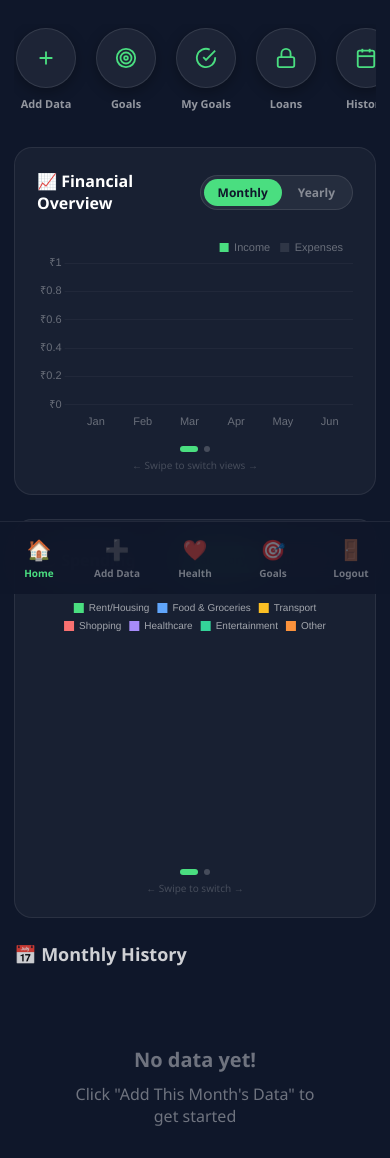
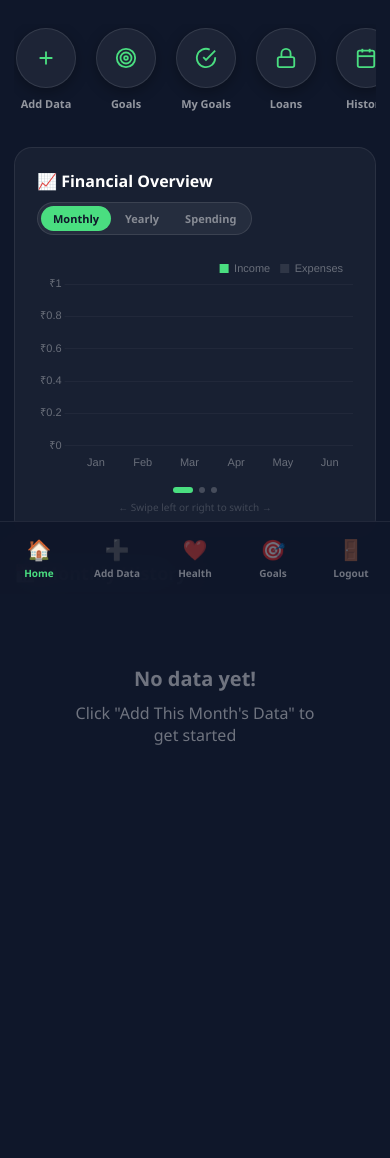
Before and after one commit to Bhatt753/financeiq, a Flask app: page /dashboard in a window 390 px wide. Shown: the part 250-1408 px from the top of the page. After the commit the page ends 995 px from the top, so only its background shows below. Run offline with Flask 3, Linux system fonts and the light colour scheme; the visitor is signed in with stand-in values (Sample User, id 1); data that the repository does not hold is empty; some libraries are stand-ins or nearby versions.

Commit message:
Single slider with 3 slides on mobile, smooth pointer swipe

```diff
--- a/templates/dashboard.html
+++ b/templates/dashboard.html
@@ -45,7 +45,7 @@
         .mobile-actions {
             display:none; overflow-x:auto; gap:16px;
             padding:4px 0 12px; margin-bottom:24px;
-            scrollbar-width:none; -webkit-tap-highlight-color:transparent;
+            scrollbar-width:none;
         }
         .mobile-actions::-webkit-scrollbar { display:none; }
         .mob-act { flex:0 0 auto; display:flex; flex-direction:column; align-items:center; gap:8px; text-decoration:none; min-width:64px; }
@@ -58,7 +58,7 @@
         .mob-circle svg { width:22px; height:22px; }
         .mob-act:hover .mob-circle, .mob-act:active .mob-circle {
             background:rgba(74,222,128,0.15); border-color:#4ade80;
-            transform:translateY(-3px); box-shadow:0 10px 24px rgba(74,222,128,0.2);
+            transform:translateY(-3px);
         }
         .mob-act span { font-size:11px; font-weight:600; color:rgba(255,255,255,0.55); text-align:center; }
 
@@ -79,7 +79,7 @@
             border-radius:18px; padding:22px; margin-bottom:24px;
             overflow:hidden; width:100%;
         }
-        .chart-header { display:flex; justify-content:space-between; align-items:center; margin-bottom:18px; }
+        .chart-header { display:flex; justify-content:space-between; align-items:center; margin-bottom:18px; flex-wrap:wrap; gap:10px; }
         .chart-title { font-size:16px; font-weight:600; color:white; }
 
         .toggle-pill {
@@ -87,71 +87,44 @@
             border:1px solid rgba(255,255,255,0.1); border-radius:20px; padding:3px; gap:2px;
         }
         .tbtn {
-            padding:5px 14px; border-radius:16px; font-size:12px; font-weight:600;
+            padding:5px 12px; border-radius:16px; font-size:11px; font-weight:600;
             border:none; background:none; cursor:pointer; color:rgba(255,255,255,0.45);
             font-family:'Segoe UI',sans-serif; transition:all 0.22s;
         }
         .tbtn.active { background:#4ade80; color:#0f172a; }
 
-        /* KEY FIX: touch-action:none allows horizontal swipe */
-        .slider-wrap {
+        /* SLIDER */
+        .slider-outer {
             overflow:hidden;
-            touch-action:none;
             width:100%;
-            cursor:grab;
+            border-radius:10px;
+            user-select:none;
         }
-        .slider-wrap:active { cursor:grabbing; }
-        .slides {
+        .slider-track {
             display:flex;
-            transition:transform 0.45s cubic-bezier(0.22,1,0.36,1);
+            transition:transform 0.42s cubic-bezier(0.25,1,0.5,1);
             will-change:transform;
         }
-        .slide { flex:0 0 100%; min-width:100%; }
+        .slider-item {
+            flex:0 0 100%;
+            min-width:100%;
+        }
         .ch-wrap { position:relative; height:260px; width:100%; }
 
+        /* Dots */
         .chart-dots { display:flex; justify-content:center; gap:6px; margin-top:14px; }
         .chart-dot {
             width:6px; height:6px; border-radius:50%;
             background:rgba(255,255,255,0.2); cursor:pointer; transition:all 0.25s;
         }
-        .chart-dot.active { background:#4ade80; width:18px; border-radius:3px; }
-        .swipe-tip { font-size:10px; color:rgba(255,255,255,0.2); text-align:center; margin-top:6px; }
+        .chart-dot.active { background:#4ade80; width:20px; border-radius:3px; }
+        .swipe-tip { font-size:10px; color:rgba(255,255,255,0.18); text-align:center; margin-top:7px; }
 
         /* DESKTOP SPENDING */
-        .spending-section {
-            display:grid; grid-template-columns:1fr 1fr;
-            gap:20px; margin-bottom:28px;
-        }
-        .spending-card {
-            background:rgba(255,255,255,0.04);
-            border:1px solid rgba(255,255,255,0.08);
-            border-radius:18px; padding:22px;
-        }
-        .spending-card-title {
-            font-size:15px; font-weight:600; color:rgba(255,255,255,0.8);
-            margin-bottom:18px;
-        }
+        .spending-section { display:grid; grid-template-columns:1fr 1fr; gap:20px; margin-bottom:28px; }
+        .spending-card { background:rgba(255,255,255,0.04); border:1px solid rgba(255,255,255,0.08); border-radius:18px; padding:22px; }
+        .spending-card-title { font-size:15px; font-weight:600; color:rgba(255,255,255,0.8); margin-bottom:18px; }
         .spending-ch-wrap { position:relative; height:280px; width:100%; }
-
-        /* MOBILE SPENDING SLIDER */
-        .mobile-spending-card {
-            display:none;
-            background:rgba(255,255,255,0.04);
-            border:1px solid rgba(255,255,255,0.08);
-            border-radius:18px; padding:22px; margin-bottom:24px; overflow:hidden;
-        }
-        .mob-slider-wrap {
-            overflow:hidden;
-            touch-action:none;
-            width:100%;
-        }
-        .mob-slides {
-            display:flex;
-            transition:transform 0.45s cubic-bezier(0.22,1,0.36,1);
-            will-change:transform;
-        }
-        .mob-slide { flex:0 0 100%; min-width:100%; }
-        .mob-ch-wrap { position:relative; height:260px; width:100%; }
 
         /* HISTORY */
         .section-title { font-size:18px; color:rgba(255,255,255,0.8); margin-bottom:20px; font-weight:600; }
@@ -182,6 +155,7 @@
         .bottom-nav a.active, .bottom-nav a:hover { color:#4ade80; }
         .nav-icon { font-size:20px; }
 
+        /* MOBILE: 3-slide chart, hide desktop spending */
         @media (max-width:768px) {
             .container { padding:18px 14px 90px; }
             .navbar { padding:12px 16px; }
@@ -192,9 +166,10 @@
             .mobile-actions { display:flex; }
             .quick-links { display:none; }
             .bottom-nav { display:flex; }
-            .ch-wrap { height:200px; }
+            .ch-wrap { height:220px; }
             .spending-section { display:none; }
-            .mobile-spending-card { display:block; }
+            /* Show 3rd dot on mobile only */
+            .dot-spending { display:flex; }
         }
 
         @media (min-width:769px) {
@@ -202,7 +177,10 @@
             .quick-links { display:grid; }
             .bottom-nav { display:none; }
             .spending-section { display:grid; }
-            .mobile-spending-card { display:none; }
+            /* Hide 3rd dot on desktop */
+            .dot-spending { display:none; }
+            /* Hide 3rd slide on desktop */
+            .slide-spending { display:none; }
         }
     </style>
 </head>
@@ -267,62 +245,56 @@
         <a href="/health" class="quick-card"><div class="icon">❤️</div><h3>Health Score</h3><p>See your financial health</p></a>
     </div>
 
-    <!-- MAIN CHART CARD -->
+    <!-- UNIFIED CHART CARD -->
     <div class="chart-card">
         <div class="chart-header">
             <div class="chart-title">📈 Financial Overview</div>
             <div class="toggle-pill">
-                <button class="tbtn active" id="tbm" onclick="goSlide(0,this)">Monthly</button>
-                <button class="tbtn" id="tby" onclick="goSlide(1,this)">Yearly</button>
+                <button class="tbtn active" id="tb0" onclick="go(0,this)">Monthly</button>
+                <button class="tbtn"         id="tb1" onclick="go(1,this)">Yearly</button>
+                <button class="tbtn dot-spending" id="tb2" onclick="go(2,this)">Spending</button>
             </div>
         </div>
 
-        <div class="slider-wrap" id="sw">
-            <div class="slides" id="sl">
-                <div class="slide"><div class="ch-wrap"><canvas id="barC"></canvas></div></div>
-                <div class="slide"><div class="ch-wrap"><canvas id="lineC"></canvas></div></div>
+        <div class="slider-outer" id="slOuter">
+            <div class="slider-track" id="slTrack">
+
+                <!-- Slide 0: Monthly Bar -->
+                <div class="slider-item">
+                    <div class="ch-wrap"><canvas id="barC"></canvas></div>
+                </div>
+
+                <!-- Slide 1: Yearly Line -->
+                <div class="slider-item">
+                    <div class="ch-wrap"><canvas id="lineC"></canvas></div>
+                </div>
+
+                <!-- Slide 2: Donut — mobile only -->
+                <div class="slider-item slide-spending">
+                    <div class="ch-wrap"><canvas id="donutMob"></canvas></div>
+                </div>
+
             </div>
         </div>
 
-        <div class="chart-dots" id="main-dots">
-            <div class="chart-dot active" onclick="goSlide(0,document.getElementById('tbm'))"></div>
-            <div class="chart-dot" onclick="goSlide(1,document.getElementById('tby'))"></div>
+        <div class="chart-dots">
+            <div class="chart-dot active" onclick="go(0,document.getElementById('tb0'))"></div>
+            <div class="chart-dot"        onclick="go(1,document.getElementById('tb1'))"></div>
+            <div class="chart-dot dot-spending" onclick="go(2,document.getElementById('tb2'))"></div>
         </div>
-        <div class="swipe-tip">← Swipe to switch views →</div>
+        <div class="swipe-tip">← Swipe left or right to switch →</div>
     </div>
 
-    <!-- DESKTOP SPENDING -->
+    <!-- DESKTOP SPENDING — below chart -->
     <div class="spending-section">
         <div class="spending-card">
             <div class="spending-card-title">🍩 Spending by Category</div>
-            <div class="spending-ch-wrap"><canvas id="donutC"></canvas></div>
+            <div class="spending-ch-wrap"><canvas id="donutDesk"></canvas></div>
         </div>
         <div class="spending-card">
             <div class="spending-card-title">📊 Income vs Expenses vs Savings</div>
-            <div class="spending-ch-wrap"><canvas id="summaryC"></canvas></div>
+            <div class="spending-ch-wrap"><canvas id="summaryDesk"></canvas></div>
         </div>
-    </div>
-
-    <!-- MOBILE SPENDING SLIDER -->
-    <div class="mobile-spending-card">
-        <div class="chart-header">
-            <div class="chart-title">🍩 Spending</div>
-            <div class="toggle-pill">
-                <button class="tbtn active" id="stb0" onclick="goMobSlide(0,this)">Category</button>
-                <button class="tbtn" id="stb1" onclick="goMobSlide(1,this)">Summary</button>
-            </div>
-        </div>
-        <div class="mob-slider-wrap" id="msw">
-            <div class="mob-slides" id="msl">
-                <div class="mob-slide"><div class="mob-ch-wrap"><canvas id="donutC2"></canvas></div></div>
-                <div class="mob-slide"><div class="mob-ch-wrap"><canvas id="summaryC2"></canvas></div></div>
-            </div>
-        </div>
-        <div class="chart-dots" id="mob-dots">
-            <div class="chart-dot active" onclick="goMobSlide(0,document.getElementById('stb0'))"></div>
-            <div class="chart-dot" onclick="goMobSlide(1,document.getElementById('stb1'))"></div>
-        </div>
-        <div class="swipe-tip">← Swipe to switch →</div>
     </div>
 
     <!-- HISTORY -->
@@ -388,48 +360,46 @@ if(hData.length > 0){
     exp    = recent.map(h => h.total_expenses);
     sav    = recent.map(h => Math.max(h.savings,0));
 } else {
-    labels = ['Jan','Feb','Mar','Apr','May','Jun'];
-    inc=[0,0,0,0,0,0]; exp=[0,0,0,0,0,0]; sav=[0,0,0,0,0,0];
+    labels=['Jan','Feb','Mar','Apr','May','Jun'];
+    inc=exp=sav=[0,0,0,0,0,0];
 }
 
-const GREEN='#4ade80', RED='rgba(248,113,113,0.85)',
-      BLUE='rgba(96,165,250,0.85)', TM='rgba(255,255,255,0.35)';
+const G='#4ade80', R='rgba(248,113,113,0.85)',
+      B='rgba(96,165,250,0.85)', TM='rgba(255,255,255,0.35)';
 
-const tt = {
+const tt={
     backgroundColor:'rgba(15,23,42,0.95)',
-    borderColor:'rgba(74,222,128,0.3)', borderWidth:1,
-    titleColor:'#fff', bodyColor:'rgba(255,255,255,0.6)',
-    padding:10, cornerRadius:10,
+    borderColor:'rgba(74,222,128,0.3)',borderWidth:1,
+    titleColor:'#fff',bodyColor:'rgba(255,255,255,0.6)',
+    padding:10,cornerRadius:10,
     callbacks:{label:c=>' ₹'+c.raw.toLocaleString('en-IN')}
 };
-
-const scl = {
+const sc={
     x:{grid:{display:false},border:{display:false},ticks:{color:TM,font:{size:11}}},
     y:{grid:{color:'rgba(255,255,255,0.04)'},border:{display:false},
        ticks:{color:TM,font:{size:11},callback:v=>'₹'+(v>=1000?(v/1000).toFixed(0)+'K':v)}}
 };
-
-const leg = {display:true,position:'top',align:'end',
+const lg={display:true,position:'top',align:'end',
     labels:{color:TM,font:{size:11},boxWidth:9,boxHeight:9,borderRadius:3,padding:10}};
 
-// Chart 1 — Monthly Bar
+// Slide 0 — Monthly Bar
 new Chart(document.getElementById('barC'),{
     type:'bar',
     data:{labels,datasets:[
-        {label:'Income',   data:inc,backgroundColor:GREEN,borderRadius:7,borderSkipped:false},
-        {label:'Expenses', data:exp,backgroundColor:'rgba(255,255,255,0.1)',borderRadius:7,borderSkipped:false}
+        {label:'Income',  data:inc,backgroundColor:G,borderRadius:7,borderSkipped:false},
+        {label:'Expenses',data:exp,backgroundColor:'rgba(255,255,255,0.1)',borderRadius:7,borderSkipped:false}
     ]},
     options:{responsive:true,maintainAspectRatio:false,
-        animation:{duration:800,easing:'easeOutQuart'},
-        plugins:{legend:leg,tooltip:tt},scales:scl}
+        animation:{duration:700,easing:'easeOutQuart'},
+        plugins:{legend:lg,tooltip:tt},scales:sc}
 });
 
-// Chart 2 — Yearly Line
+// Slide 1 — Yearly Line
 new Chart(document.getElementById('lineC'),{
     type:'line',
     data:{labels,datasets:[
-        {label:'Income',  data:inc,borderColor:GREEN,backgroundColor:'rgba(74,222,128,0.08)',
-         fill:true,tension:0.45,borderWidth:2.5,pointBackgroundColor:GREEN,pointRadius:3},
+        {label:'Income',  data:inc,borderColor:G,backgroundColor:'rgba(74,222,128,0.08)',
+         fill:true,tension:0.45,borderWidth:2.5,pointBackgroundColor:G,pointRadius:3},
         {label:'Expenses',data:exp,borderColor:'rgba(248,113,113,0.8)',
          backgroundColor:'rgba(248,113,113,0.05)',fill:true,tension:0.45,borderWidth:2,
          pointBackgroundColor:'rgba(248,113,113,0.8)',pointRadius:3},
@@ -438,109 +408,112 @@ new Chart(document.getElementById('lineC'),{
          pointBackgroundColor:'rgba(96,165,250,0.8)',pointRadius:3}
     ]},
     options:{responsive:true,maintainAspectRatio:false,
-        animation:{duration:800,easing:'easeOutQuart'},
-        plugins:{legend:leg,tooltip:tt},scales:scl}
+        animation:{duration:700,easing:'easeOutQuart'},
+        plugins:{legend:lg,tooltip:tt},scales:sc}
 });
 
+const latestExp = exp.length>0?exp[exp.length-1]:0;
 const latestInc = inc.length>0?inc[inc.length-1]:0;
-const latestExp = exp.length>0?exp[exp.length-1]:0;
 const latestSav = sav.length>0?sav[sav.length-1]:0;
-const catData   = [0.30,0.20,0.12,0.10,0.08,0.08,0.12].map(p=>Math.round(latestExp*p));
-const catColors = ['#4ade80','#60a5fa','#fbbf24','#f87171','#a78bfa','#34d399','#fb923c'];
-const catLabels = ['Rent/Housing','Food & Groceries','Transport','Shopping','Healthcare','Entertainment','Other'];
+const catD=[0.30,0.20,0.12,0.10,0.08,0.08,0.12].map(p=>Math.round(latestExp*p));
+const catC=['#4ade80','#60a5fa','#fbbf24','#f87171','#a78bfa','#34d399','#fb923c'];
+const catL=['Rent/Housing','Food & Groceries','Transport','Shopping','Healthcare','Entertainment','Other'];
 
-const dCfg = {
-    type:'doughnut',
-    data:{labels:catLabels,datasets:[{data:catData,backgroundColor:catColors,borderWidth:0,hoverOffset:8}]},
-    options:{responsive:true,maintainAspectRatio:false,cutout:'65%',
-        animation:{duration:800,easing:'easeOutQuart'},
-        plugins:{
-            legend:{display:true,position:'top',labels:{color:'rgba(255,255,255,0.6)',font:{size:10},boxWidth:10,boxHeight:10,padding:8}},
-            tooltip:{...tt}
-        }
+const dOpts={
+    responsive:true,maintainAspectRatio:false,cutout:'65%',
+    animation:{duration:700,easing:'easeOutQuart'},
+    plugins:{
+        legend:{display:true,position:'top',
+            labels:{color:'rgba(255,255,255,0.6)',font:{size:10},boxWidth:10,boxHeight:10,padding:8}},
+        tooltip:tt
     }
 };
 
-const sCfg = {
+// Slide 2 — Mobile donut
+new Chart(document.getElementById('donutMob'),{
+    type:'doughnut',
+    data:{labels:catL,datasets:[{data:catD,backgroundColor:catC,borderWidth:0,hoverOffset:8}]},
+    options:dOpts
+});
+
+// Desktop donut
+new Chart(document.getElementById('donutDesk'),{
+    type:'doughnut',
+    data:{labels:catL,datasets:[{data:catD,backgroundColor:catC,borderWidth:0,hoverOffset:8}]},
+    options:dOpts
+});
+
+// Desktop summary bar
+new Chart(document.getElementById('summaryDesk'),{
     type:'bar',
     data:{labels:['Income','Expenses','Savings'],
         datasets:[{data:[latestInc,latestExp,latestSav],
-            backgroundColor:[GREEN,RED,BLUE],borderRadius:12,borderSkipped:false}]},
+            backgroundColor:[G,R,B],borderRadius:12,borderSkipped:false}]},
     options:{responsive:true,maintainAspectRatio:false,
-        animation:{duration:800,easing:'easeOutQuart'},
-        plugins:{legend:{display:false},tooltip:tt},
-        scales:scl}
-};
+        animation:{duration:700,easing:'easeOutQuart'},
+        plugins:{legend:{display:false},tooltip:tt},scales:sc}
+});
 
-// Render all charts
-new Chart(document.getElementById('donutC'),   JSON.parse(JSON.stringify(dCfg)));
-new Chart(document.getElementById('summaryC'), JSON.parse(JSON.stringify(sCfg)));
-new Chart(document.getElementById('donutC2'),  JSON.parse(JSON.stringify(dCfg)));
-new Chart(document.getElementById('summaryC2'),JSON.parse(JSON.stringify(sCfg)));
+// ===== SLIDER =====
+const track = document.getElementById('slTrack');
+const dots  = document.querySelectorAll('.chart-dots .chart-dot');
+const btns  = [
+    document.getElementById('tb0'),
+    document.getElementById('tb1'),
+    document.getElementById('tb2')
+];
+let cur = 0;
+const isMobile = () => window.innerWidth <= 768;
+const maxSlide = () => isMobile() ? 2 : 1;
 
-// ===== MAIN SLIDER =====
-let cur = 0;
-const sl  = document.getElementById('sl');
-const mainDots = document.querySelectorAll('#main-dots .chart-dot');
-
-function goSlide(i, btn){
+function go(i, btn){
+    const max = maxSlide();
+    i = Math.max(0, Math.min(i, max));
     cur = i;
-    sl.style.transform = `translateX(-${i*100}%)`;
-    document.querySelectorAll('#tbm,#tby').forEach(b=>b.classList.remove('active'));
+    track.style.transform = `translateX(-${i*100}%)`;
+    btns.forEach(b => b && b.classList.remove('active'));
     if(btn) btn.classList.add('active');
-    mainDots.forEach((d,j)=>d.classList.toggle('active',j===i));
+    dots.forEach((d,j) => d.classList.toggle('active', j===i));
 }
 
-// Main swipe — using pointer events for better mobile support
-let startX=0, isDragging=false;
-const sw = document.getElementById('sw');
+// Pointer-based swipe (works on all mobile browsers)
+let pStart=0, pDragging=false;
+const outer = document.getElementById('slOuter');
 
-sw.addEventListener('pointerdown', e=>{
-    startX = e.clientX; isDragging=true;
-    sw.setPointerCapture(e.pointerId);
+outer.addEventListener('pointerdown', e=>{
+    pStart = e.clientX;
+    pDragging = true;
+    outer.setPointerCapture(e.pointerId);
+    track.style.transition = 'none';
 },{passive:true});
 
-sw.addEventListener('pointerup', e=>{
-    if(!isDragging) return;
-    isDragging=false;
-    const diff = startX - e.clientX;
-    if(Math.abs(diff) > 40){
-        const n = diff>0 ? Math.min(cur+1,1) : Math.max(cur-1,0);
-        goSlide(n, document.getElementById(n===0?'tbm':'tby'));
+outer.addEventListener('pointermove', e=>{
+    if(!pDragging) return;
+    const diff = e.clientX - pStart;
+    track.style.transform = `translateX(calc(-${cur*100}% + ${diff}px))`;
+},{passive:true});
+
+outer.addEventListener('pointerup', e=>{
+    if(!pDragging) return;
+    pDragging = false;
+    track.style.transition = 'transform 0.42s cubic-bezier(0.25,1,0.5,1)';
+    const diff = pStart - e.clientX;
+    if(Math.abs(diff) > 50){
+        const n = diff>0
+            ? Math.min(cur+1, maxSlide())
+            : Math.max(cur-1, 0);
+        go(n, btns[n]);
+    } else {
+        // snap back
+        track.style.transform = `translateX(-${cur*100}%)`;
     }
 },{passive:true});
 
-// ===== MOBILE SPENDING SLIDER =====
-let mcur = 0;
-const msl = document.getElementById('msl');
-const mobDots = document.querySelectorAll('#mob-dots .chart-dot');
-
-function goMobSlide(i, btn){
-    mcur = i;
-    msl.style.transform = `translateX(-${i*100}%)`;
-    document.querySelectorAll('#stb0,#stb1').forEach(b=>b.classList.remove('active'));
-    if(btn) btn.classList.add('active');
-    mobDots.forEach((d,j)=>d.classList.toggle('active',j===i));
-}
-
-let mStartX=0, mDragging=false;
-const msw = document.getElementById('msw');
-if(msw){
-    msw.addEventListener('pointerdown', e=>{
-        mStartX=e.clientX; mDragging=true;
-        msw.setPointerCapture(e.pointerId);
-    },{passive:true});
-
-    msw.addEventListener('pointerup', e=>{
-        if(!mDragging) return;
-        mDragging=false;
-        const diff = mStartX - e.clientX;
-        if(Math.abs(diff) > 40){
-            const n = diff>0 ? Math.min(mcur+1,1) : Math.max(mcur-1,0);
-            goMobSlide(n, document.getElementById(n===0?'stb0':'stb1'));
-        }
-    },{passive:true});
-}
+outer.addEventListener('pointercancel', ()=>{
+    pDragging=false;
+    track.style.transition='transform 0.42s cubic-bezier(0.25,1,0.5,1)';
+    track.style.transform=`translateX(-${cur*100}%)`;
+});
 </script>
 </body>
 </html>
```
